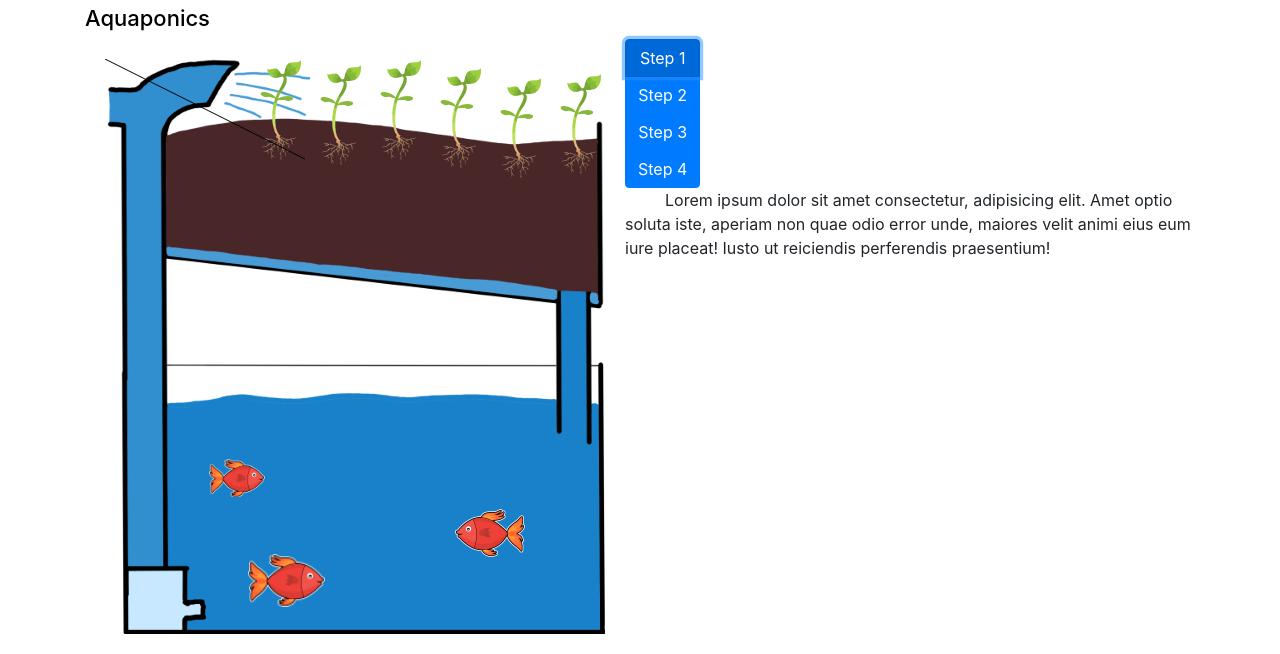
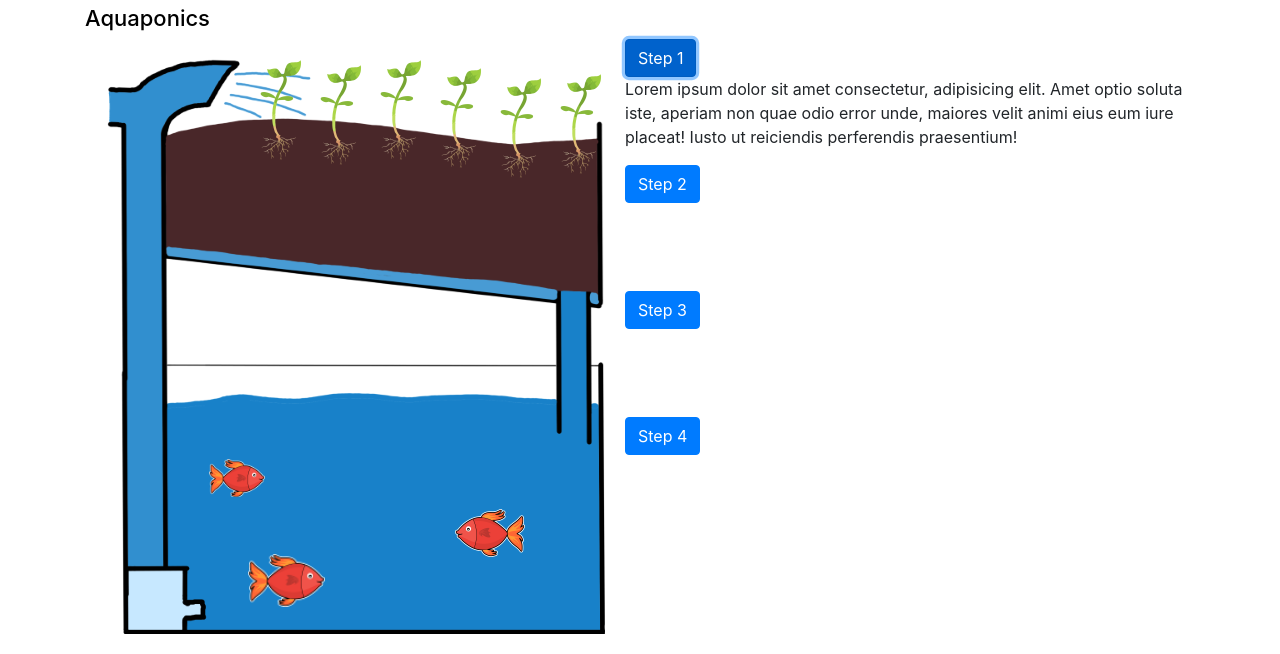
Before and after one commit to GitHubYanis/SustainabilityHub, a plain HTML site: page ForAgriculture.html in a window 1280 px wide. Both pictures are taken after a click on the button "Step 1". Shown: the part 149-803 px from the top of the page. Drawn offline with nearby package versions, Linux system fonts and the light colour scheme.

Commit message:
Added fade in animation for text

```diff
--- a/ForAgriculture.html
+++ b/ForAgriculture.html
@@ -48,13 +48,22 @@
   <h2>Aquaponics</h2>
   <canvas id="myCanvas" width="500px" height="575px" style="float: left; margin: 20px;">
   </canvas>
-  <div class="btn-group-vertical">
-    <button type="button" class="btn btn-primary" onclick="step1()">Step 1</button>
-    <button type="button" class="btn btn-primary">Step 2</button>
-    <button type="button" class="btn btn-primary">Step 3</button>
-    <button type="button" class="btn btn-primary">Step 4</button>
+  <div class="row">
+    <button type="button" class="btn btn-primary" data-toggle="button" id="btn1">Step 1</button>
+    <p class="step-description">Lorem ipsum dolor sit amet consectetur, adipisicing elit. Amet optio soluta iste, aperiam non quae odio error unde, maiores velit animi eius eum iure placeat! Iusto ut reiciendis perferendis praesentium!</p>
   </div>
-  <p style="text-indent: 40px">Lorem ipsum dolor sit amet consectetur, adipisicing elit. Amet optio soluta iste, aperiam non quae odio error unde, maiores velit animi eius eum iure placeat! Iusto ut reiciendis perferendis praesentium!</p>
+  <div class="row">
+    <button type="button" class="btn btn-primary" data-toggle="button" id="btn2">Step 2</button>
+    <p class="step-description">Lorem ipsum dolor sit amet consectetur, adipisicing elit. Amet optio soluta iste, aperiam non quae odio error unde, maiores velit animi eius eum iure placeat! Iusto ut reiciendis perferendis praesentium!</p>
+  </div>
+  <div class="row">
+    <button type="button" class="btn btn-primary" data-toggle="button" id="btn3">Step 3</button>
+    <p class="step-description">Lorem ipsum dolor sit amet consectetur, adipisicing elit. Amet optio soluta iste, aperiam non quae odio error unde, maiores velit animi eius eum iure placeat! Iusto ut reiciendis perferendis praesentium!</p>
+  </div>
+  <div class="row">
+    <button type="button" class="btn btn-primary" data-toggle="button" id="btn4">Step 4</button>
+    <p class="step-description">Lorem ipsum dolor sit amet consectetur, adipisicing elit. Amet optio soluta iste, aperiam non quae odio error unde, maiores velit animi eius eum iure placeat! Iusto ut reiciendis perferendis praesentium!</p>
+  </div>
 </div>
 
 </body>
--- a/aquaponics.js
+++ b/aquaponics.js
@@ -11,6 +11,10 @@ window.onload = function() {
         ctx.drawImage(img, 0, 0);
         displayRest();
     };
+
+    $('.btn').each(function() {
+        $(this).on('click', buttonClick);
+    });
 }
 
 function displayRest() {
@@ -82,8 +86,11 @@ function displayRest() {
 
 }
 
-function step1() {
-    ctx.moveTo(0, 0);
-    ctx.lineTo(200, 100);
-    ctx.stroke();
+function buttonClick() {
+    if ($(this).hasClass('active')) {
+        $(this).next().animate({'opacity': 0});
+    }
+    else {
+        $(this).next().animate({'opacity': 1});
+    }
 }
--- a/style.css
+++ b/style.css
@@ -39,6 +39,10 @@ h2 {
     padding: 9px 10px !important;
 }
 
+.step-description {
+    opacity: 0;
+}
+
 @media (min-width: 768px) {
     .navbar-nav > li > a {
         /* (80px - line-height of 27px) / 2 = 26.5px */
```
